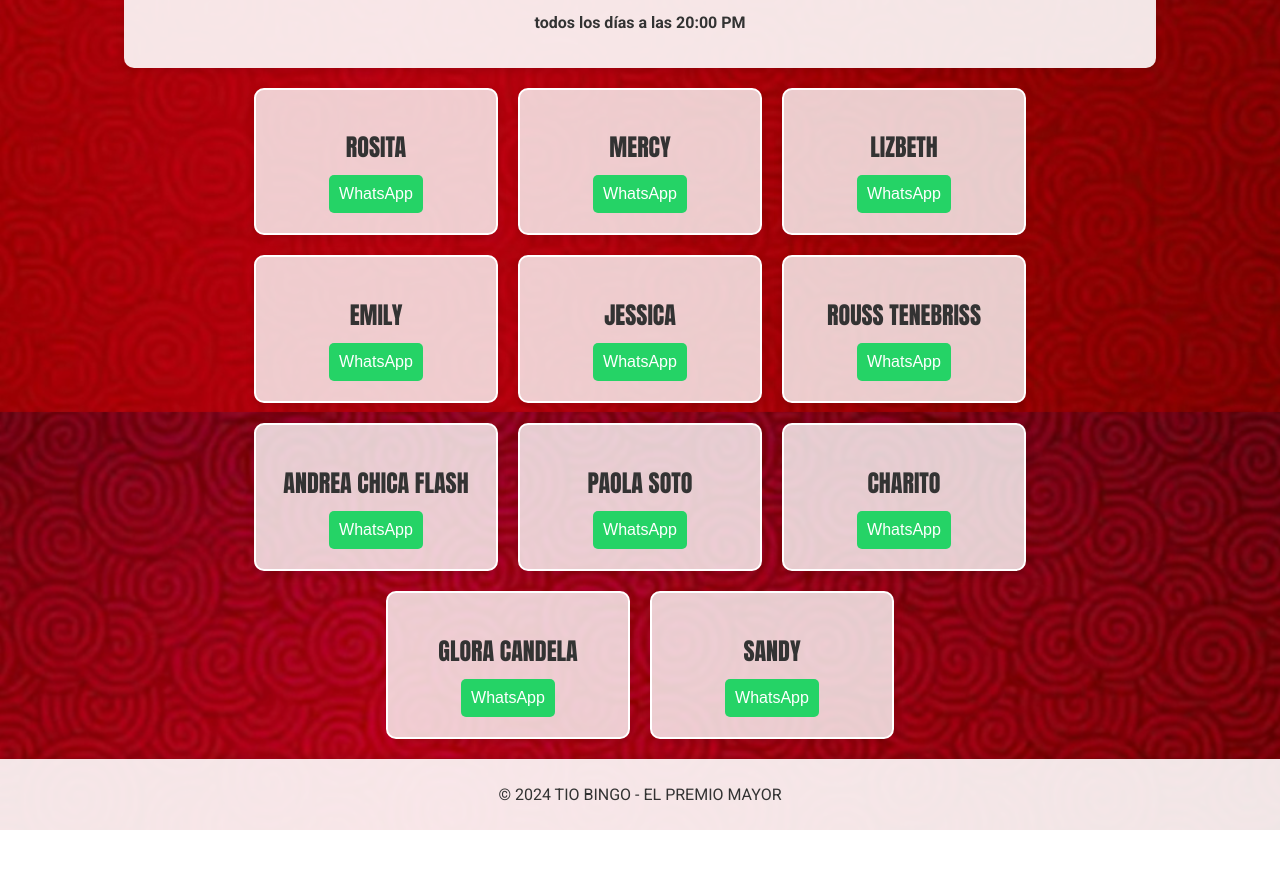
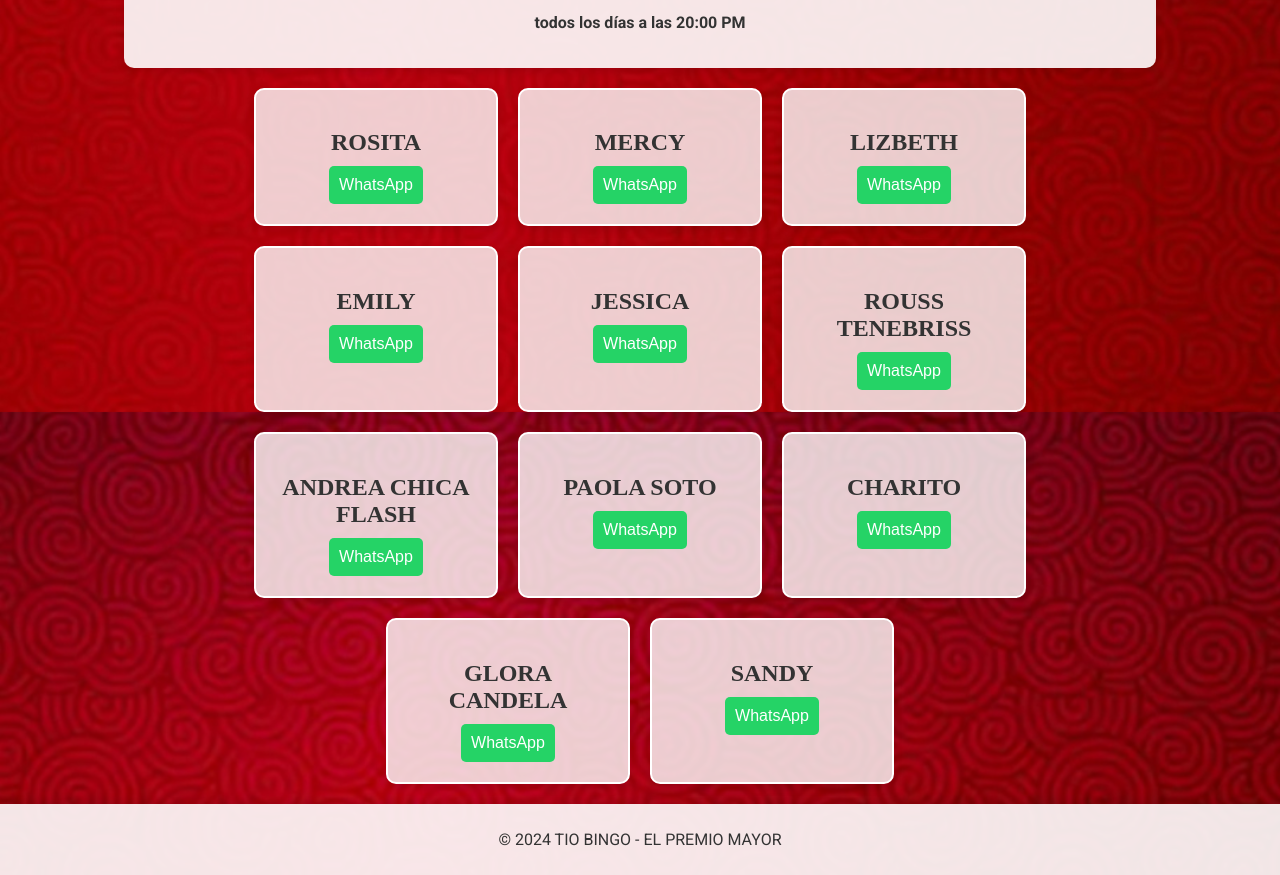
Before and after one commit to Juegosbo/VendedoresOficial, a plain HTML site: page index.html in a window 1280 px wide. Shown: the part 868-1743 px from the top of the page. Before the commit the page ends 1698 px from the top, so only its background shows below. Drawn offline with Linux system fonts and the light colour scheme.

Commit message:
Update styles.css

```diff
--- a/styles.css
+++ b/styles.css
@@ -138,7 +138,7 @@ main {
     font-size: 1.5em;
     margin-bottom: 10px;
     color: #333;
-    font-family: 'Impact', sans-serif; /* Aplica la fuente Impact */
+    font-family: 'Times New Roman', sans-serif; /* Aplica la fuente Impact */
 }
 
 .vendedor button {
```
